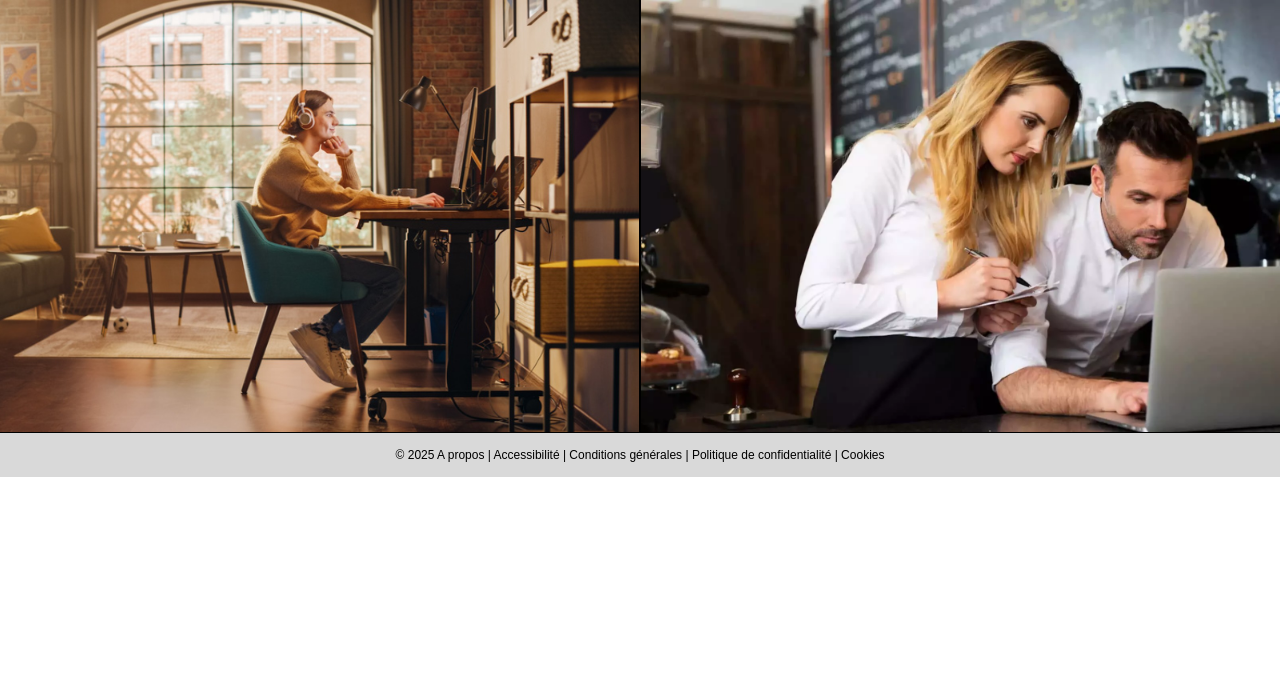
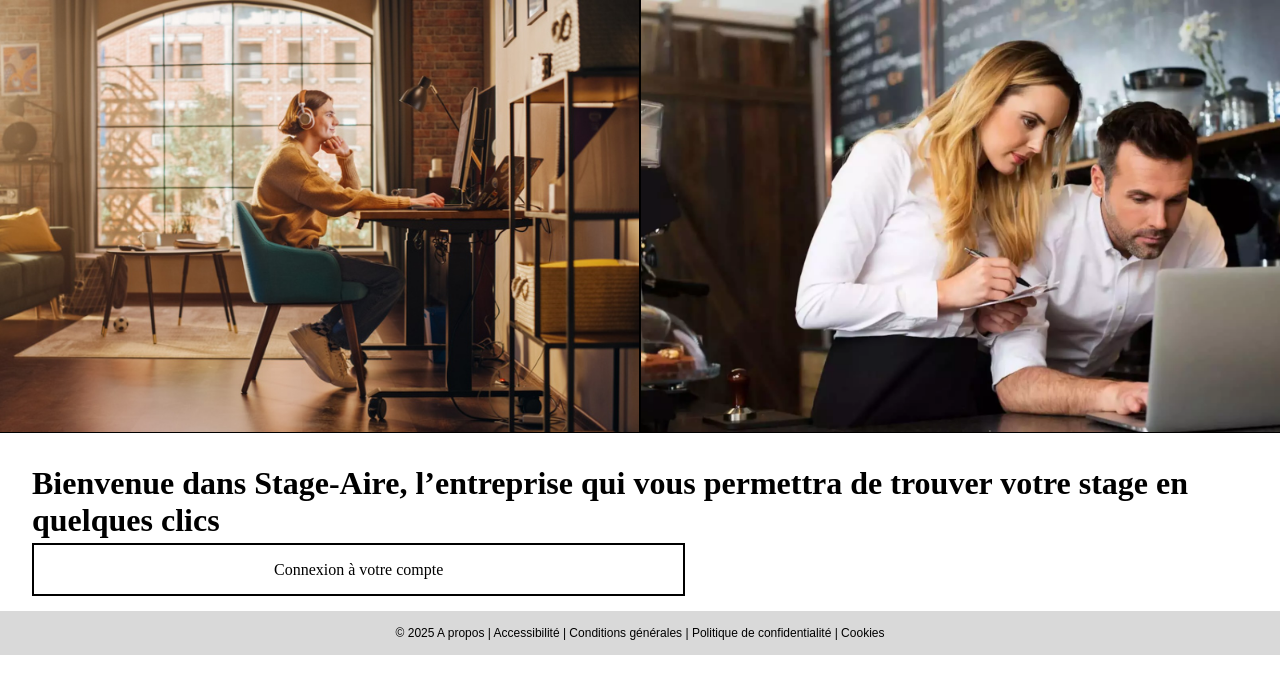
Before and after one commit to g1obu1eb1eu/Projet---Bloc-Web, a PHP site: page /page_d_accueil.html in a window 1280 px wide; the page is wider, and only the part inside the window is pictured. Shown: the part 88-782 px from the top of that part. Run offline with PHP 8.4, Linux system fonts and the light colour scheme.

Commit message:
Début 2e partie page_d_accueil

```diff
--- a/assets/page_d_accueil.css
+++ b/assets/page_d_accueil.css
@@ -91,3 +91,18 @@
     border-color: black;
     border-width: 0.1rem 0.05rem 0.1rem 0.05rem;
 }
+
+a[name="btn_connexion"]{
+    border: solid;
+    border-color: black;
+    border: 0.15rem solid;
+    padding: 1rem 15rem;
+    text-align: center;
+    text-decoration: none;
+    color: black;
+
+}
+
+.part_deux{
+    margin:2rem;
+}
--- a/page_d_accueil.html
+++ b/page_d_accueil.html
@@ -13,7 +13,7 @@
 			</div>
 			<nav>
 				<a name="catégorie" href="#">Page d'accueil</a><a class="tirets">&nbsp;|&nbsp;</a>
-				<a name="catégorie" href="#">Liste des entreprises</a><a class="tirets">&nbsp;|&nbsp;</a>
+				<a name="catégorie" href="liste_des_entreprises.html">Liste des entreprises</a><a class="tirets">&nbsp;|&nbsp;</a>
 				<a name="catégorie" href="#">Consulter les offres</a>
 			</nav>
 			<div class="connexion">
@@ -28,6 +28,10 @@
 				<img src="images/travail_1.png" alt="Travail_1">
 				<img src="images/travail_2.png" alt="Travail_2">
 			</div>
+			<div class="part_deux">
+				<h1>Bienvenue dans Stage-Aire, l’entreprise qui vous permettra de trouver votre stage en quelques clics</h1>
+				<a name="btn_connexion" href="page_de_connexion.html">Connexion à votre compte</a>
+			</div>
 		</main>
 		<footer>
 			<p>© 2025 A propos | Accessibilité | Conditions générales | Politique de confidentialité | Cookies</p>
```
